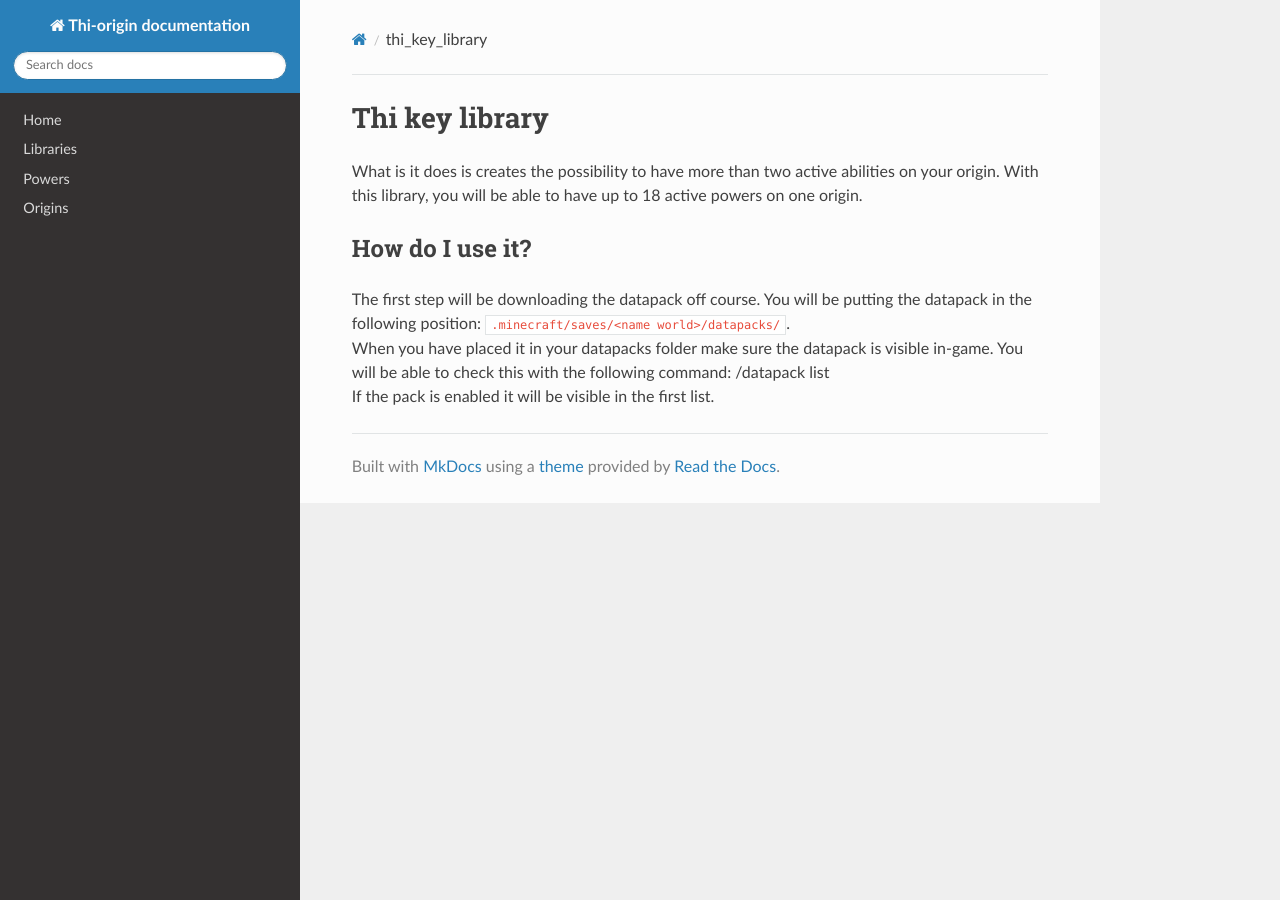
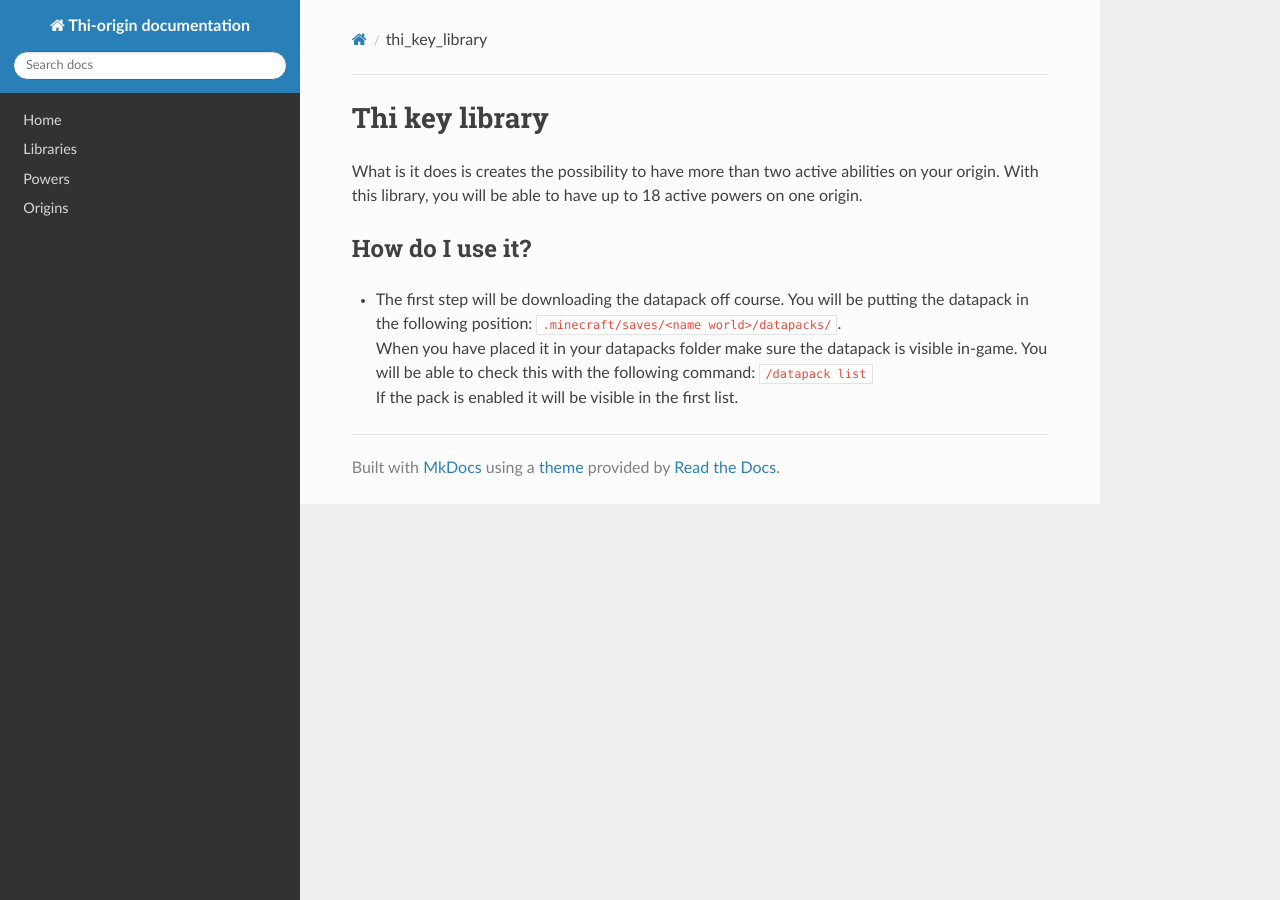
Before and after one commit to MisionThi/thi-origins-stuff, an MkDocs documentation site: the page built from docs/thi_key_library.md, in a window 1280 px wide. Built offline with MkDocs 1.6.1, drawn with Linux system fonts in a browser that asks for light colours; nearby versions of some CDN libraries.

```diff
--- a/docs/thi_key_library.md
+++ b/docs/thi_key_library.md
@@ -9,8 +9,9 @@ What is it does is creates the possibility to have more than two active abilitie
 With this library, you will be able to have up to 18 active powers on one origin.
 
 ## How do I use it?
-The first step will be downloading the datapack off course. You will be putting the datapack in the following position:
+
+* The first step will be downloading the datapack off course. You will be putting the datapack in the following position:
 `.minecraft/saves/<name world>/datapacks/`. <br />
 When you have placed it in your datapacks folder make sure the datapack is visible in-game.
-You will be able to check this with the following command: /datapack list <br />
+You will be able to check this with the following command: `/datapack list` <br />
 If the pack is enabled it will be visible in the first list.
```
